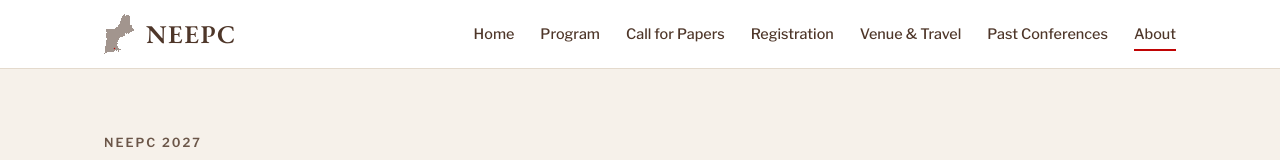
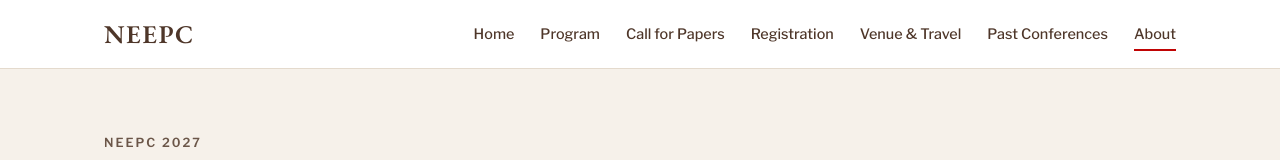
Before and after one commit to neepc/neepc.github.io, a plain HTML site: page about.html in a window 1280 px wide. Shown: the top 160 px of the page. Drawn offline with nearby package versions, Linux system fonts and the light colour scheme.

Commit message:
Remove logo mark from header
Co-Authored-By: Claude Opus 5.5 <noreply@anthropic.com>

```diff
--- a/about.html
+++ b/about.html
@@ -15,7 +15,7 @@
 
 <header class="site-header">
   <div class="wrap">
-    <a class="brand" href="./"><img src="assets/img/mark.svg" alt=""><span>NEEPC</span></a>
+    <a class="brand" href="./"><span>NEEPC</span></a>
     <button class="nav-toggle" aria-expanded="false" aria-controls="nav">Menu</button>
     <ul class="nav" id="nav">
       <li><a href="./">Home</a></li>
```
Also changed, not shown: call-for-papers.html (+1 -1 lines), index.html (+1 -1 lines), past.html (+1 -1 lines), program.html (+1 -1 lines), registration.html (+1 -1 lines), venue.html (+1 -1 lines).
